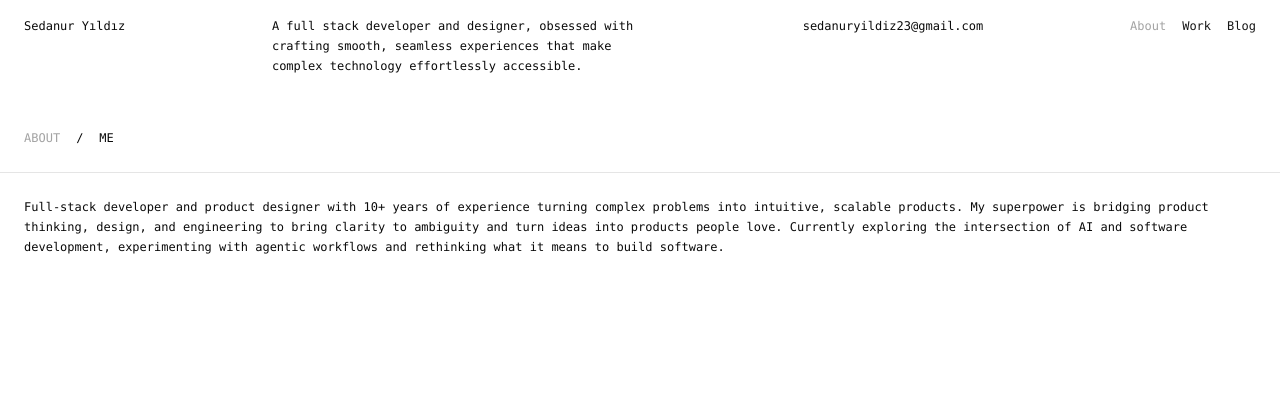
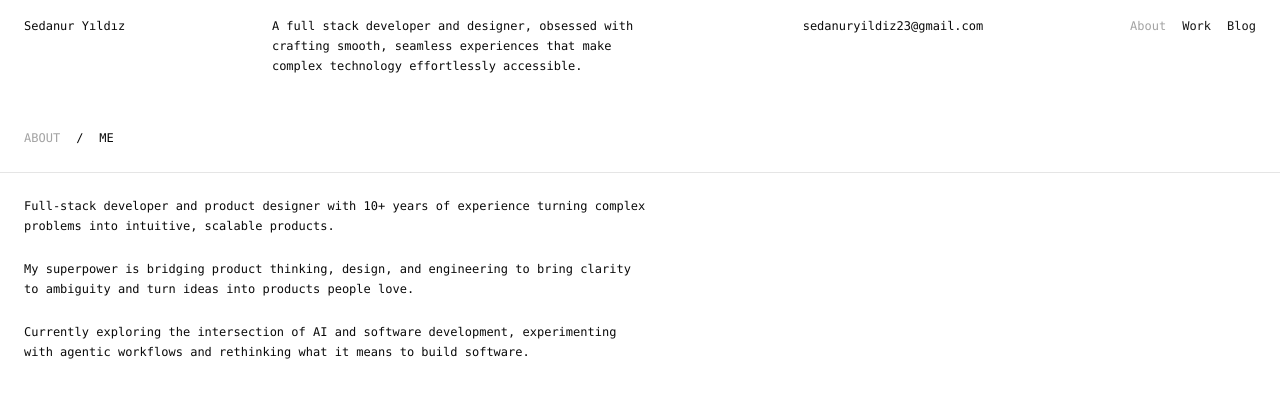
Before and after one commit to sedyldz/sedanuryildiz.com, a React (Vite) app: page /about in a window 1280 px wide. Shown: the top 398 px of the page. Built offline with nearby package versions, Linux system fonts and the light colour scheme; no server answers.

Commit message:
fix: about readability

```diff
--- a/src/pages/About.tsx
+++ b/src/pages/About.tsx
@@ -12,10 +12,22 @@ export function About() {
             <span>ME</span>
           </div>
         </div>
-        <div className="p-6 text-sm">
-        Full-stack developer and product designer with 10+ years of experience turning complex problems into intuitive, scalable products. My superpower is bridging product thinking, design, and engineering to bring clarity to ambiguity and turn ideas into products people love.
-
-Currently exploring the intersection of AI and software development, experimenting with agentic workflows and rethinking what it means to build software.
+        <div className="p-6 max-w-2xl space-y-6 text-sm leading-relaxed">
+          <p>
+            Full-stack developer and product designer with 10+ years of
+            experience turning complex problems into intuitive, scalable
+            products.
+          </p>
+          <p>
+            My superpower is bridging product thinking, design, and engineering
+            to bring clarity to ambiguity and turn ideas into products people
+            love.
+          </p>
+          <p>
+            Currently exploring the intersection of AI and software development,
+            experimenting with agentic workflows and rethinking what it means to
+            build software.
+          </p>
         </div>
       </main>
     </div>
```
Also changed, not shown: 1 other file (tests, documents, lock files or other folders).
